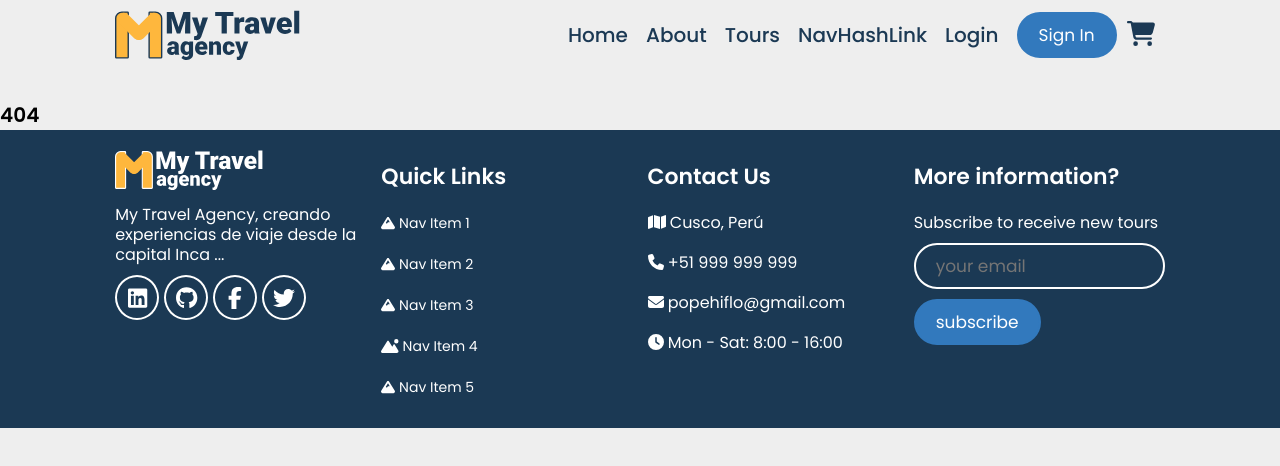
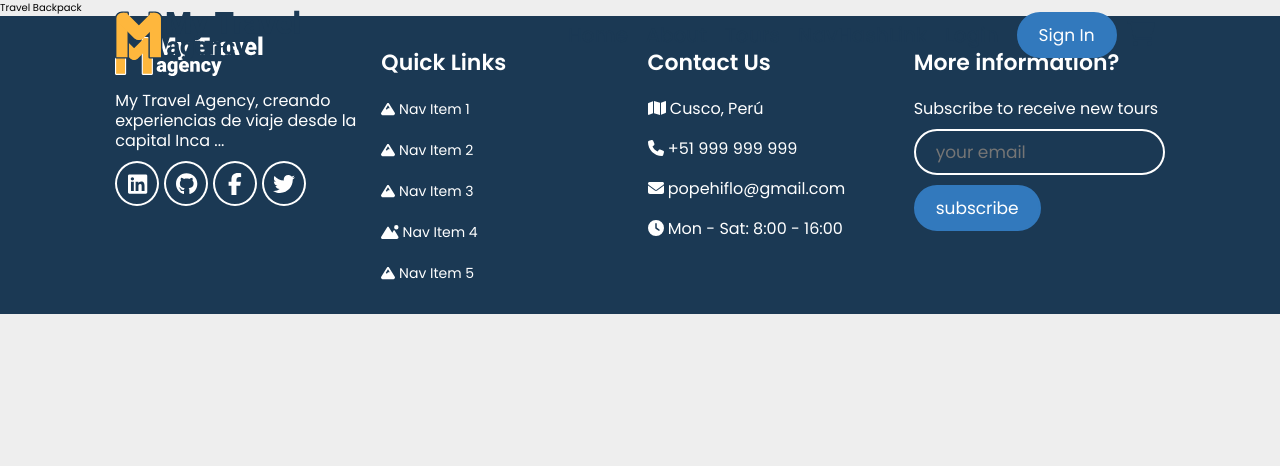
Before and after one commit to popehiflo/my-travel-agency-frontend, a React (Create React App) app: page /backpack in a window 1280 px wide. Shown: the top 466 px of the page. Built offline with nearby package versions, Linux system fonts and the light colour scheme.

Commit message:
feat: Travel Backpack component, created

```diff
--- a/src/App.jsx
+++ b/src/App.jsx
@@ -5,6 +5,7 @@ import Home from './pages/Home';
 import SignIn from './pages/SignIn';
 import SignUp from './pages/SignUp';
 import Tour from './pages/Tour';
+import Backpack from './pages/Backpack';
 
 const App = () => (
   <BrowserRouter>
@@ -18,7 +19,7 @@ const App = () => (
         <Route path="nested-a" element={<h1 style={{ marginTop: '100px' }}>Nested AAA</h1>} />
         <Route path="nested-b" element={<h1 style={{ marginTop: '100px' }}>Nested BBB</h1>} />
       </Route>
-      <Route path="/cart" element={<h1 style={{ marginTop: '100px' }}>Cart</h1>} />
+      <Route path="/backpack" element={<Backpack />} />
       <Route path="tours-peru/:slug" element={<Tour />} />
       <Route path="/admin-panel" element={<h1 style={{ marginTop: '100px' }}>Admin Panel</h1>} />
       <Route path="*" element={<h1 style={{ marginTop: '100px' }}>404</h1>} />
--- a/src/components/Header.jsx
+++ b/src/components/Header.jsx
@@ -126,7 +126,7 @@ const Header = () => {
           <NavLink to="account/sign-in">Login</NavLink>
         </Navbar>
         <NavLink to="account/sign-in" className="btn-primary">Sign In</NavLink>
-        <NavLink to="cart" style={BtnIcon} type="button" aria-label="Open Shopping Cart">
+        <NavLink to="backpack" style={BtnIcon} type="button" aria-label="Open Shopping Cart">
           <FontAwesomeIcon icon={faShoppingCart} />
         </NavLink>
         <MenuBtn style={BtnIcon} type="button" onClick={handleClickBtnMenu} id="menu-btn" aria-label={isMenuOpen ? 'Close menu' : 'Open menu'}>
--- /dev/null
+++ b/src/pages/Backpack.jsx
@@ -0,0 +1,7 @@
+import React from 'react';
+
+const Backpack = () => (
+  <div>Travel Backpack</div>
+);
+
+export default Backpack;
```
